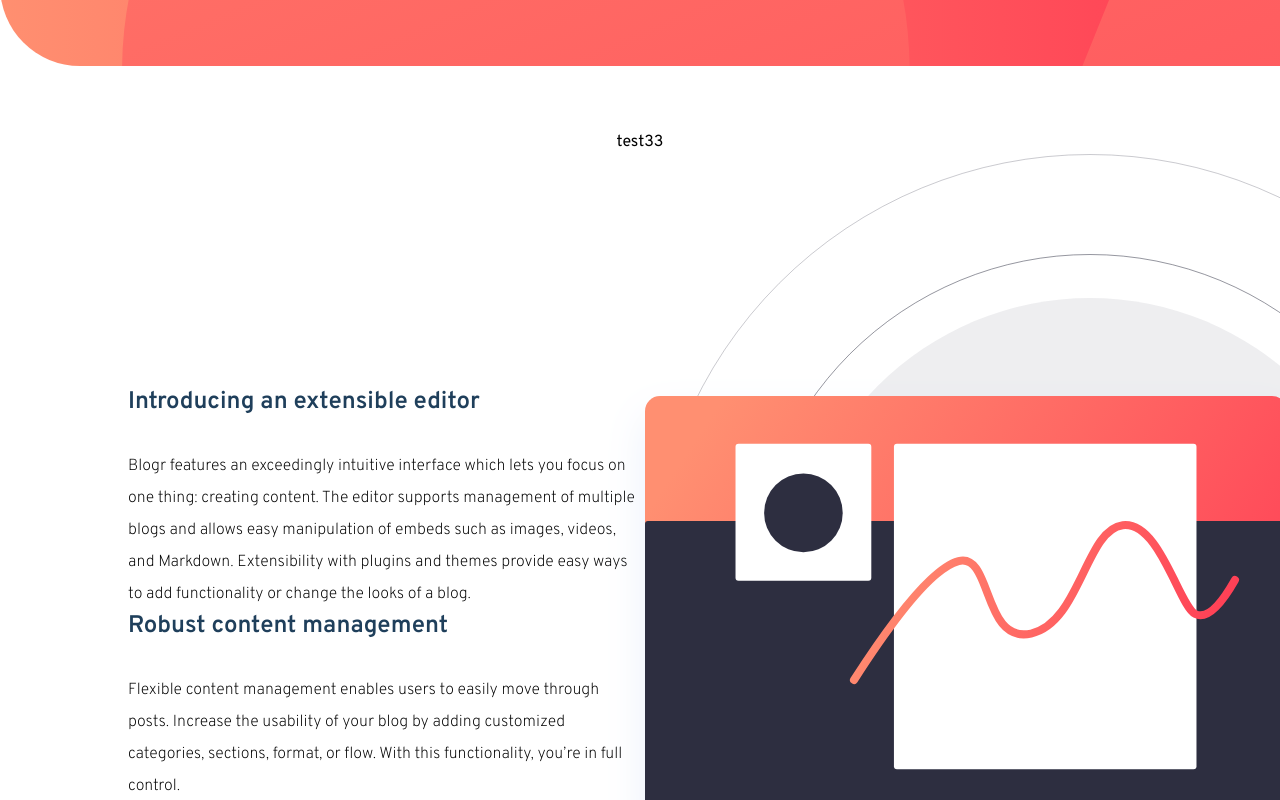
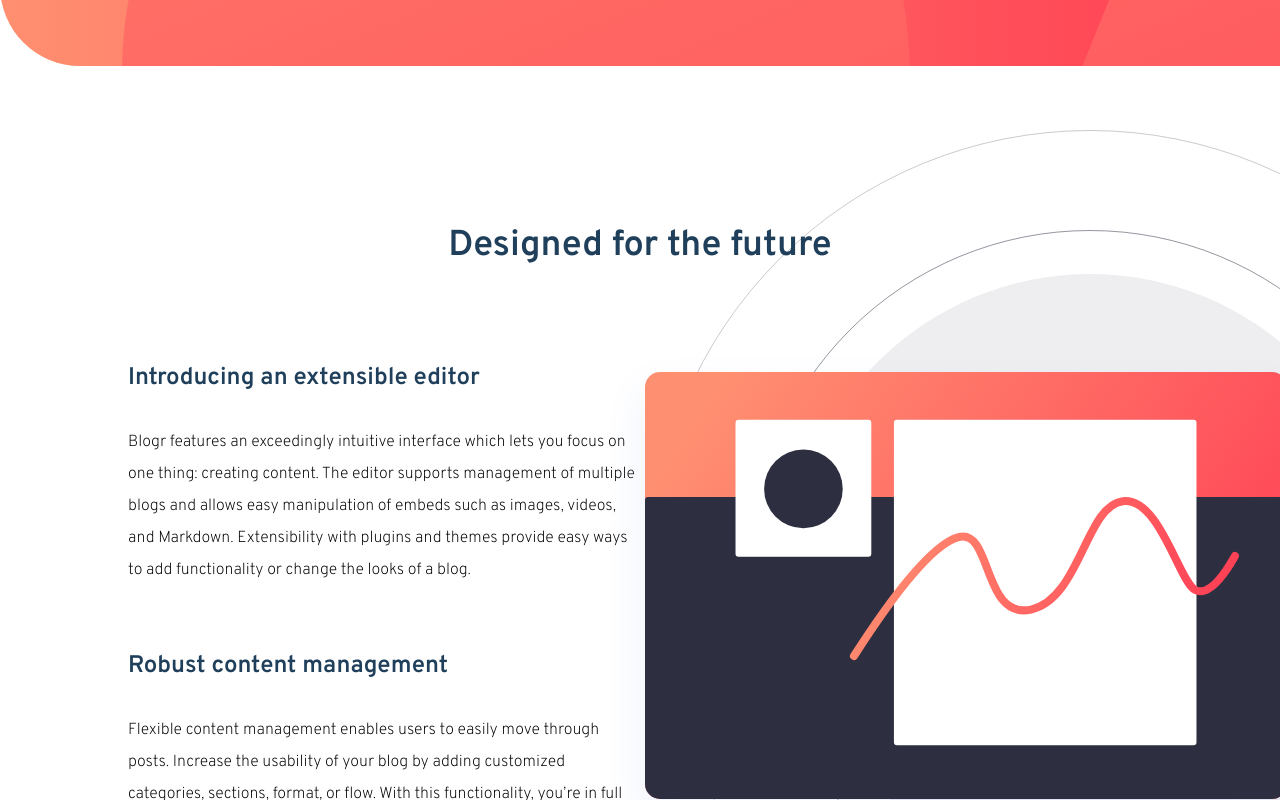
Before and after one commit to mikedeleon9/Blog-Landing-Page, a React (Vite) app: page / in a window 1280 px wide. Shown: the part 440-1240 px from the top of the page. Built offline with nearby package versions, Linux system fonts and the light colour scheme.

Commit message:
really done for the night

```diff
--- a/src/components/DesignComponent.jsx
+++ b/src/components/DesignComponent.jsx
@@ -2,11 +2,11 @@ import editorLogo from "../images/illustration-editor-desktop.svg";
 
 export default function DesignComponent(){
     return (
-        <div className=" min-h-screen  flex flex-col ">
-             <h2 className="text-center  z-10 mt-16">test33</h2>
-            <div className="design-div  relative   flex-col md:flex-row items-center md:items-start flex ">
+        <div className=" min-h-screen relative flex flex-col mb-64">
+             <h2 className="text-center text-darkBlue font-semibold absolute top-24 w-full text-4xl z-10 ">Designed for the future</h2>
+            <div className="design-div  relative flex-col md:flex-row items-center md:items-start flex ">
 
-                <div className=" px-32 flex-1 flex flex-col  mt-58  text-base/8">
+                <div className=" px-32 flex-1 flex flex-col  mt-58 gap-16 text-base/8">
                    <div>
                         <p className="text-2xl mb-8 text-darkBlue font-semibold">Introducing an extensible editor</p>
                         <p className="text-graish font-extralight">Blogr features an exceedingly intuitive interface which lets you focus on one thing: creating content. The editor supports management of multiple blogs and allows easy manipulation of embeds such as images, videos, and Markdown. Extensibility with plugins and themes provide easy ways to add functionality or change the looks of a blog.</p>
--- a/src/components/Header.jsx
+++ b/src/components/Header.jsx
@@ -7,7 +7,7 @@ export default function Header(){
     const headerItems = ["Product", "Company", "Connect"]
 
     return(
-        <div className=" header-div pb-32 flex flex-col  gap-12">
+        <div className=" header-div pb-32 mb-16 flex flex-col  gap-12">
             <div className="flex items-center justify-between px-42 py-12">
 
           <header className="flex items-center gap-12">
```
